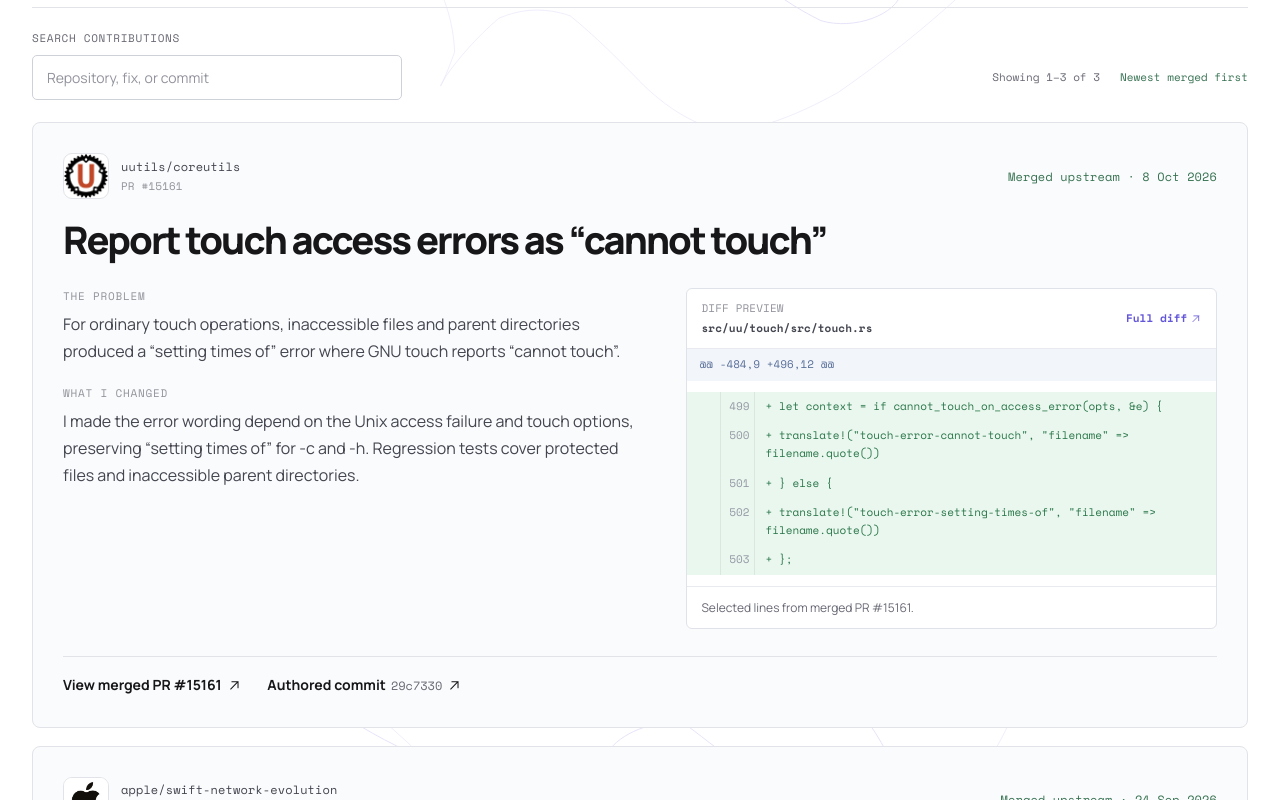
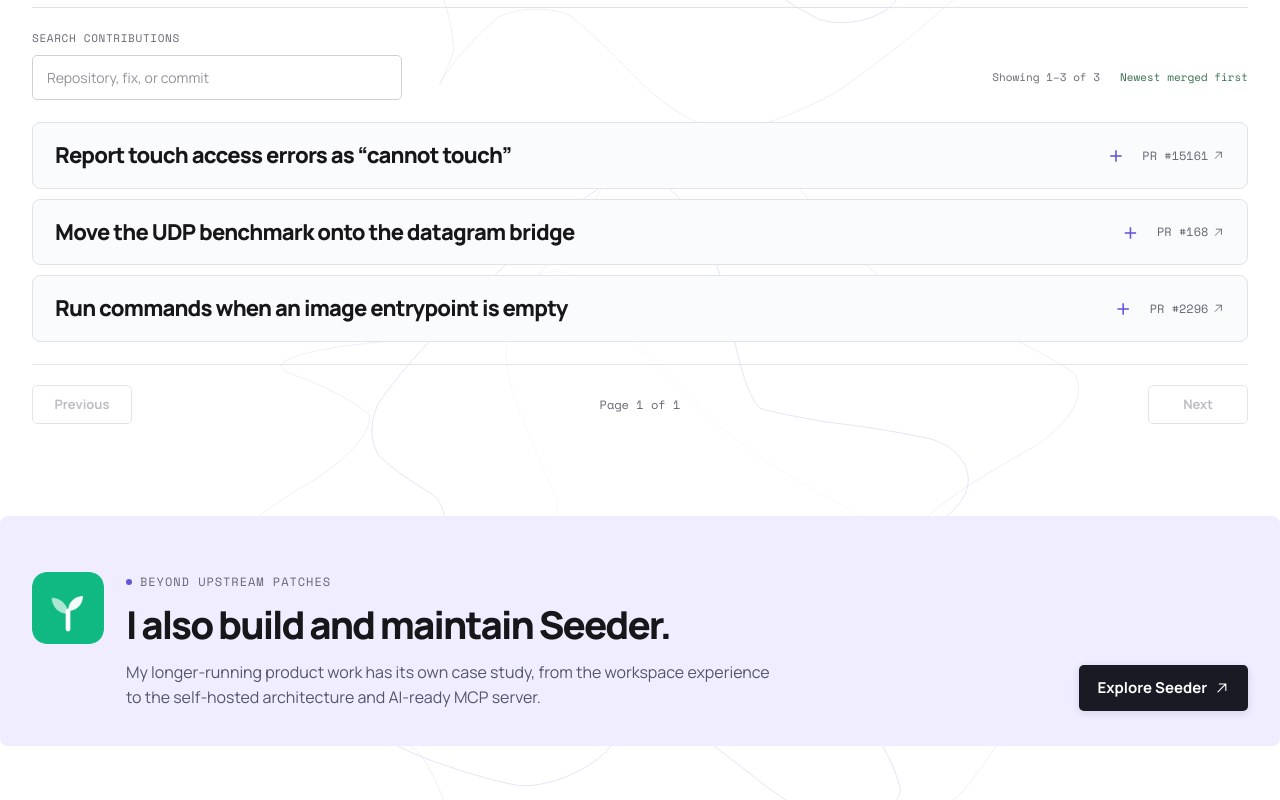
Before and after one commit to danielsyauqi/danielsyauqi-portfolio, a Next.js app: page /contributions in a window 1280 px wide. Shown: the part 680-1480 px from the top of the page. Built offline with nearby package versions, Linux system fonts and the light colour scheme.

Commit message:
Show contribution details in a modal

```diff
--- a/src/app/globals.css
+++ b/src/app/globals.css
@@ -1167,14 +1167,131 @@ p {
 
 .contribution-items {
   display: grid;
-  gap: 18px;
-}
-
-.contribution-card {
-  padding: 30px;
+  margin: 0;
+  padding: 0;
+  gap: 10px;
+  list-style: none;
+}
+
+.contribution-row {
+  display: flex;
+  min-width: 0;
+  align-items: center;
+  justify-content: space-between;
+  gap: 20px;
+  padding: 18px 22px;
   border: 1px solid var(--line);
   border-radius: var(--radius);
   background: #fafbfc;
+}
+
+.contribution-row button {
+  display: flex;
+  min-width: 0;
+  flex: 1;
+  align-items: center;
+  justify-content: space-between;
+  gap: 16px;
+  padding: 0;
+  border: 0;
+  background: none;
+  color: var(--ink);
+  cursor: pointer;
+  font: inherit;
+  font-size: clamp(17px, 2vw, 22px);
+  font-weight: 750;
+  letter-spacing: -0.035em;
+  line-height: 1.3;
+  text-align: left;
+}
+
+.contribution-row button:hover {
+  color: var(--accent);
+}
+
+.contribution-row button span:first-child {
+  overflow-wrap: anywhere;
+}
+
+.contribution-row button span:last-child {
+  flex: none;
+  color: var(--accent);
+  font-size: 25px;
+  font-weight: 400;
+  line-height: 1;
+}
+
+.contribution-row > a {
+  display: inline-flex;
+  flex: none;
+  align-items: center;
+  gap: 4px;
+  color: var(--muted);
+  font-family: var(--font-mono), monospace;
+  font-size: 12px;
+  white-space: nowrap;
+}
+
+.contribution-row > a:hover {
+  color: var(--accent);
+}
+
+.contribution-dialog {
+  width: min(960px, calc(100% - 32px));
+  max-width: none;
+  max-height: min(88dvh, 900px);
+  margin: auto;
+  padding: 0;
+  overflow: auto;
+  border: 1px solid var(--line);
+  border-radius: 14px;
+  background: #fafbfc;
+  box-shadow: 0 34px 90px rgba(20, 20, 40, 0.26);
+  color: var(--ink);
+}
+
+.contribution-dialog::backdrop {
+  background: rgba(18, 18, 28, 0.58);
+  backdrop-filter: blur(3px);
+}
+
+.contribution-dialog-header {
+  position: sticky;
+  z-index: 1;
+  top: 0;
+  display: flex;
+  align-items: center;
+  justify-content: space-between;
+  padding: 12px 30px;
+  border-bottom: 1px solid var(--line);
+  background: #fafbfc;
+  color: var(--muted);
+  font-family: var(--font-mono), monospace;
+  font-size: 11px;
+  letter-spacing: 0.06em;
+  text-transform: uppercase;
+}
+
+.contribution-dialog-header button {
+  width: 36px;
+  height: 36px;
+  border: 1px solid var(--line);
+  border-radius: 6px;
+  background: white;
+  color: var(--ink);
+  cursor: pointer;
+  font: inherit;
+  font-size: 23px;
+  line-height: 1;
+}
+
+.contribution-dialog-header button:hover {
+  background: var(--accent-soft);
+  color: var(--accent);
+}
+
+.contribution-dialog-content {
+  padding: 30px;
 }
 
 .contribution-topline,
@@ -1228,7 +1345,7 @@ p {
   text-align: right;
 }
 
-.contribution-card h3 {
+.contribution-dialog h2 {
   max-width: 780px;
   margin-top: 18px;
   font-size: clamp(26px, 3vw, 38px);
@@ -3137,7 +3254,27 @@ p {
     gap: 12px;
   }
 
-  .contribution-card {
+  .contribution-row {
+    align-items: flex-start;
+    flex-direction: column;
+    gap: 10px;
+    padding: 16px;
+  }
+
+  .contribution-row button {
+    width: 100%;
+  }
+
+  .contribution-dialog {
+    width: calc(100% - 20px);
+    max-height: 92dvh;
+  }
+
+  .contribution-dialog-header {
+    padding-inline: 20px;
+  }
+
+  .contribution-dialog-content {
     padding: 20px;
   }
 
--- a/src/components/ContributionsExplorer.tsx
+++ b/src/components/ContributionsExplorer.tsx
@@ -2,7 +2,7 @@
 
 import Image from "next/image";
 import type { ReactNode } from "react";
-import { useMemo, useRef, useState } from "react";
+import { useEffect, useMemo, useRef, useState } from "react";
 import { ArrowIcon } from "@/components/ArrowIcon";
 
 type Contribution = {
@@ -61,8 +61,16 @@ export function ContributionsExplorer({
 }) {
   const [query, setQuery] = useState("");
   const [page, setPage] = useState(1);
-  const resultsRef = useRef<HTMLDivElement>(null);
+  const [selected, setSelected] = useState<Contribution | null>(null);
+  const resultsRef = useRef<HTMLUListElement>(null);
+  const dialogRef = useRef<HTMLDialogElement>(null);
   const searchTerm = query.trim();
+
+  useEffect(() => {
+    if (selected && dialogRef.current && !dialogRef.current.open) {
+      dialogRef.current.showModal();
+    }
+  }, [selected]);
 
   const matches = useMemo(() => {
     const search = searchTerm.toLocaleLowerCase();
@@ -119,55 +127,92 @@ export function ContributionsExplorer({
         </div>
       </div>
 
-      <div id="contribution-results" className="contribution-items" ref={resultsRef}>
+      <ul id="contribution-results" className="contribution-items" ref={resultsRef}>
         {visible.map((item) => (
-          <article className="contribution-card" key={item.pullRequest}>
+          <li className="contribution-row" key={item.pullRequest}>
+            <button
+              type="button"
+              aria-haspopup="dialog"
+              aria-label={`View details for ${item.title}`}
+              onClick={() => setSelected(item)}
+            >
+              <span>{highlightMatch(item.title, searchTerm)}</span>
+              <span aria-hidden="true">+</span>
+            </button>
+            <a href={item.pullRequest} target="_blank" rel="noreferrer">
+              PR #{highlightMatch(item.pullNumber.toString(), searchTerm)} <ArrowIcon diagonal />
+            </a>
+          </li>
+        ))}
+      </ul>
+
+      {selected && (
+        <dialog
+          className="contribution-dialog"
+          ref={dialogRef}
+          aria-labelledby="contribution-dialog-title"
+          onClose={() => setSelected(null)}
+          onClick={(event) => {
+            if (event.target === event.currentTarget) event.currentTarget.close();
+          }}
+        >
+          <div className="contribution-dialog-header">
+            <span>Contribution details</span>
+            <button
+              type="button"
+              aria-label="Close contribution details"
+              onClick={() => dialogRef.current?.close()}
+            >
+              ×
+            </button>
+          </div>
+          <div className="contribution-dialog-content">
             <div className="contribution-topline">
               <div className="contribution-repository">
                 <Image
                   className="contribution-owner-logo"
-                  src={item.ownerLogo}
-                  alt={`${item.ownerName} logo`}
+                  src={selected.ownerLogo}
+                  alt={`${selected.ownerName} logo`}
                   width={46}
                   height={46}
                 />
                 <div>
-                  <span>{highlightMatch(item.repository, searchTerm)}</span>
-                  <span>PR #{highlightMatch(item.pullNumber.toString(), searchTerm)}</span>
+                  <span>{highlightMatch(selected.repository, searchTerm)}</span>
+                  <span>PR #{highlightMatch(selected.pullNumber.toString(), searchTerm)}</span>
                 </div>
               </div>
               <span className="contribution-status">
-                Merged upstream · <time dateTime={item.dateTime}>{item.date}</time>
+                Merged upstream · <time dateTime={selected.dateTime}>{selected.date}</time>
               </span>
             </div>
 
-            <h3>{highlightMatch(item.title, searchTerm)}</h3>
+            <h2 id="contribution-dialog-title">{highlightMatch(selected.title, searchTerm)}</h2>
 
             <div className="contribution-body">
               <div className="contribution-story">
                 <div>
                   <span className="contribution-label">The problem</span>
-                  <p>{highlightMatch(item.problem, searchTerm)}</p>
+                  <p>{highlightMatch(selected.problem, searchTerm)}</p>
                 </div>
                 <div>
                   <span className="contribution-label">What I changed</span>
-                  <p>{highlightMatch(item.change, searchTerm)}</p>
+                  <p>{highlightMatch(selected.change, searchTerm)}</p>
                 </div>
               </div>
 
-              <div className="contribution-diff" aria-label={`Diff excerpt from ${item.file}`}>
+              <div className="contribution-diff" aria-label={`Diff excerpt from ${selected.file}`}>
                 <div className="contribution-diff-heading">
                   <div>
                     <span>Diff preview</span>
-                    <strong>{highlightMatch(item.file, searchTerm)}</strong>
+                    <strong>{highlightMatch(selected.file, searchTerm)}</strong>
                   </div>
-                  <a href={`${item.pullRequest}/files`} target="_blank" rel="noreferrer">
+                  <a href={`${selected.pullRequest}/files`} target="_blank" rel="noreferrer">
                     Full diff <ArrowIcon diagonal />
                   </a>
                 </div>
-                <div className="contribution-diff-hunk">{item.diffHunk}</div>
+                <div className="contribution-diff-hunk">{selected.diffHunk}</div>
                 <div className="contribution-diff-lines" aria-label="Selected changed lines">
-                  {item.diffLines.map((line, index) => (
+                  {selected.diffLines.map((line, index) => (
                     <div className={`contribution-diff-row diff-${line.kind}`} key={`${line.kind}-${index}`}>
                       <span aria-hidden="true">{line.oldLine ?? ""}</span>
                       <span aria-hidden="true">{line.newLine ?? ""}</span>
@@ -178,20 +223,21 @@ export function ContributionsExplorer({
                     </div>
                   ))}
                 </div>
-                <p>Selected lines from merged PR #{item.pullNumber}.</p>
+                <p>Selected lines from merged PR #{selected.pullNumber}.</p>
               </div>
             </div>
 
             <div className="contribution-links">
-              <a href={item.pullRequest} target="_blank" rel="noreferrer">
-                View merged PR #{highlightMatch(item.pullNumber.toString(), searchTerm)} <ArrowIcon diagonal />
+              <a href={selected.pullRequest} target="_blank" rel="noreferrer">
+                View merged PR #{highlightMatch(selected.pullNumber.toString(), searchTerm)} <ArrowIcon diagonal />
               </a>
-              <a href={item.commit} target="_blank" rel="noreferrer">
-                Authored commit <span>{highlightMatch(item.shortCommit, searchTerm)}</span> <ArrowIcon diagonal />
+              <a href={selected.commit} target="_blank" rel="noreferrer">
+                Authored commit <span>{highlightMatch(selected.shortCommit, searchTerm)}</span> <ArrowIcon diagonal />
               </a>
             </div>
-          </article>
-        ))}
+          </div>
+        </dialog>
+      )}
 
       {matches.length === 0 && (
         <div className="contribution-empty">
@@ -200,7 +246,6 @@ export function ContributionsExplorer({
           <button type="button" onClick={() => setQuery("")}>Clear search</button>
         </div>
       )}
-      </div>
 
       {matches.length > 0 && (
         <nav className="contribution-pagination" aria-label="Contribution pages">
```
Lines whose indentation alone changed are shown as unchanged.
